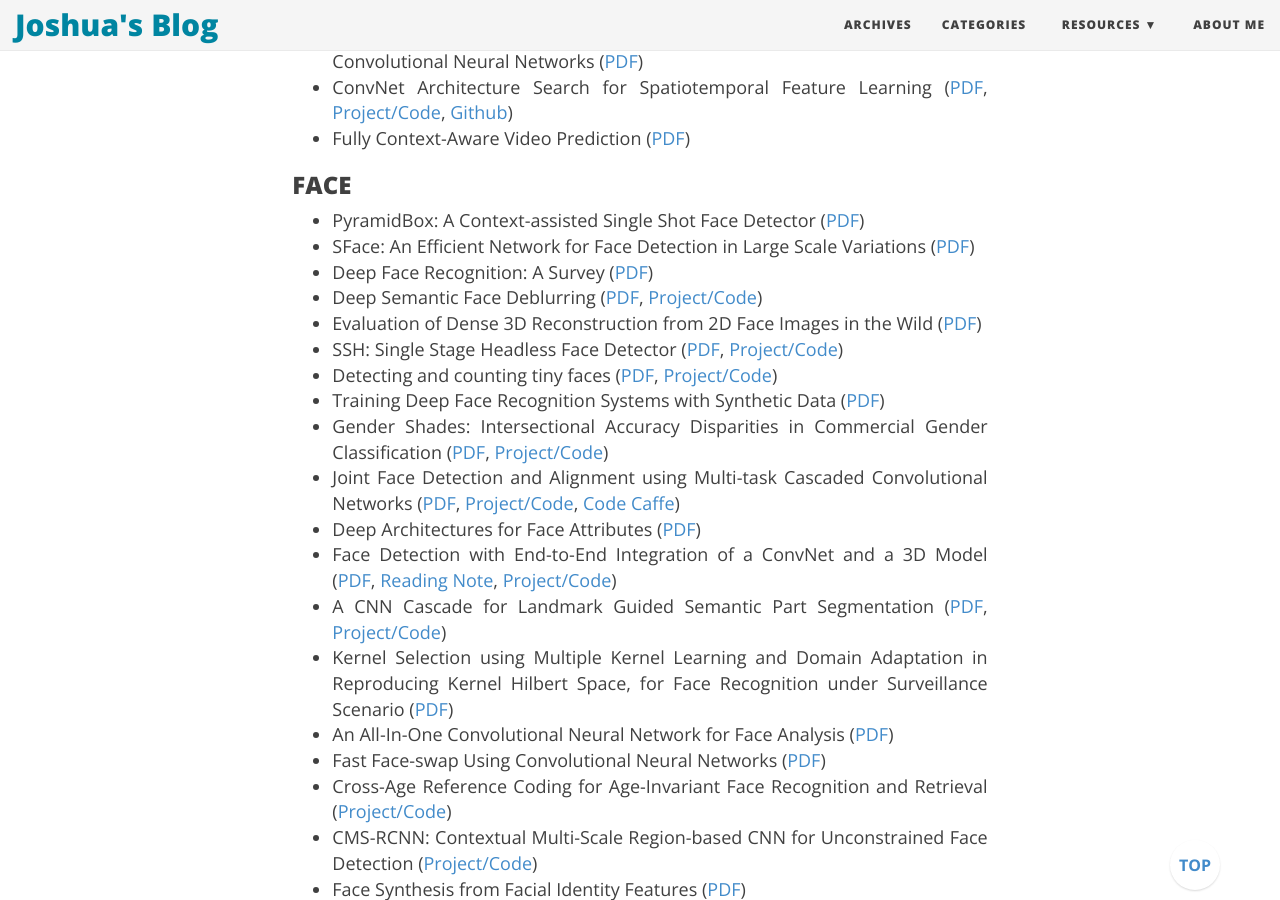
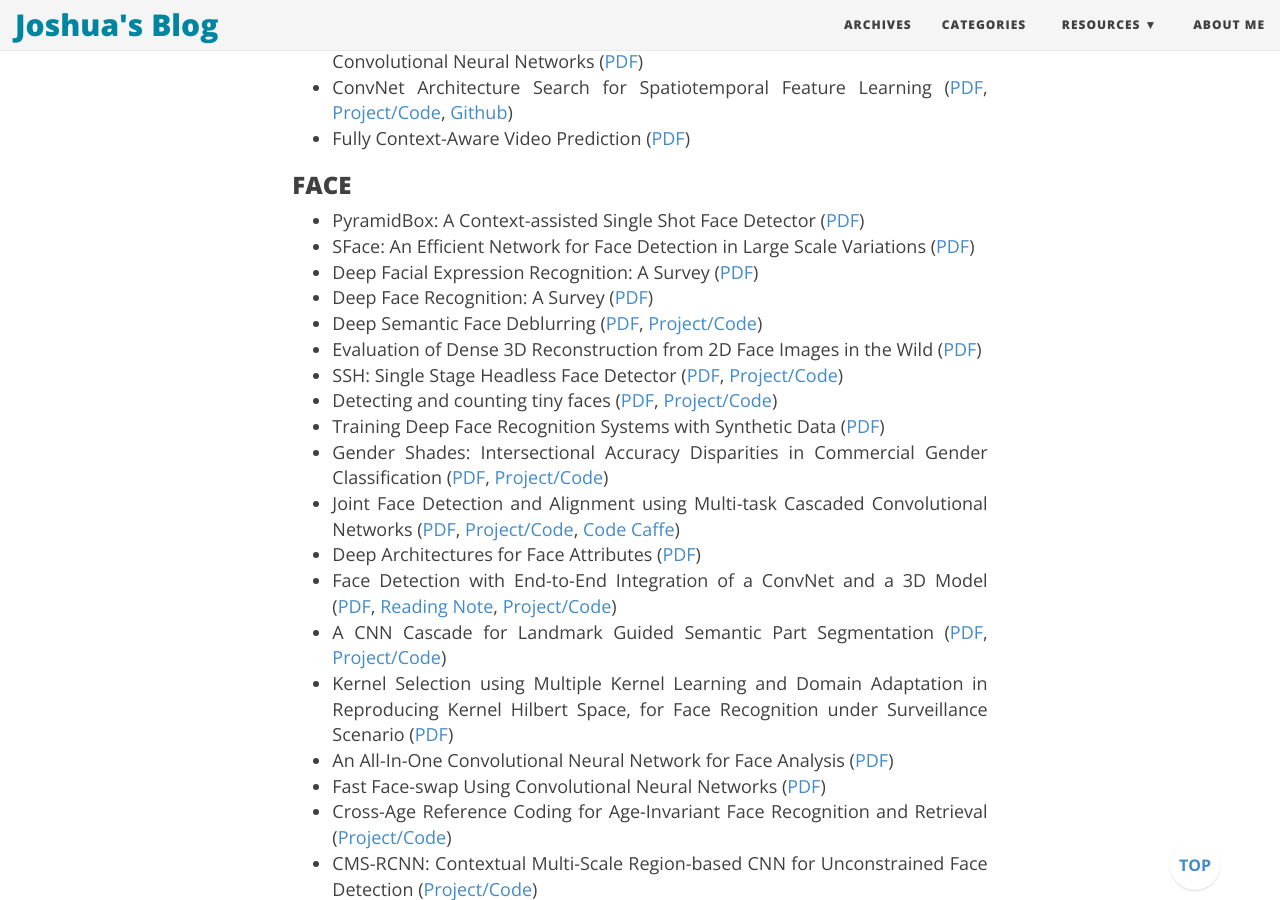
Before and after one commit to joshua19881228/joshua19881228.github.io, a Jekyll site: the page built from _posts/Computer_Vision/2016-08-25-my-jumble-of-computer-vision.md, in a window 1280 px wide and 900 px high, scrolled down 11430 px. Built offline with Jekyll 4.4.1, drawn with Linux system fonts in a browser that asks for light colours; nearby versions of some CDN libraries; formulas are drawn with MathJax 3; comment, search, counter and statistics services are not loaded.

Commit message:
update post

```diff
--- a/_posts/Computer_Vision/2016-08-25-my-jumble-of-computer-vision.md
+++ b/_posts/Computer_Vision/2016-08-25-my-jumble-of-computer-vision.md
@@ -288,6 +288,7 @@ I am going to maintain this page to record a few things about computer vision th
 
 * PyramidBox: A Context-assisted Single Shot Face Detector ([PDF](https://arxiv.org/abs/1803.07737))
 * SFace: An Efficient Network for Face Detection in Large Scale Variations ([PDF](SFace: An Efficient Network for Face Detection in Large Scale Variations))
+* Deep Facial Expression Recognition: A Survey ([PDF](https://arxiv.org/abs/1804.08348))
 * Deep Face Recognition: A Survey ([PDF](https://arxiv.org/abs/1804.06655))
 * Deep Semantic Face Deblurring ([PDF](https://arxiv.org/abs/1803.03345), [Project/Code](https://sites.google.com/site/ziyishenmi/cvpr18_face_deblur))
 * Evaluation of Dense 3D Reconstruction from 2D Face Images in the Wild ([PDF](https://arxiv.org/abs/1803.05536))
```
